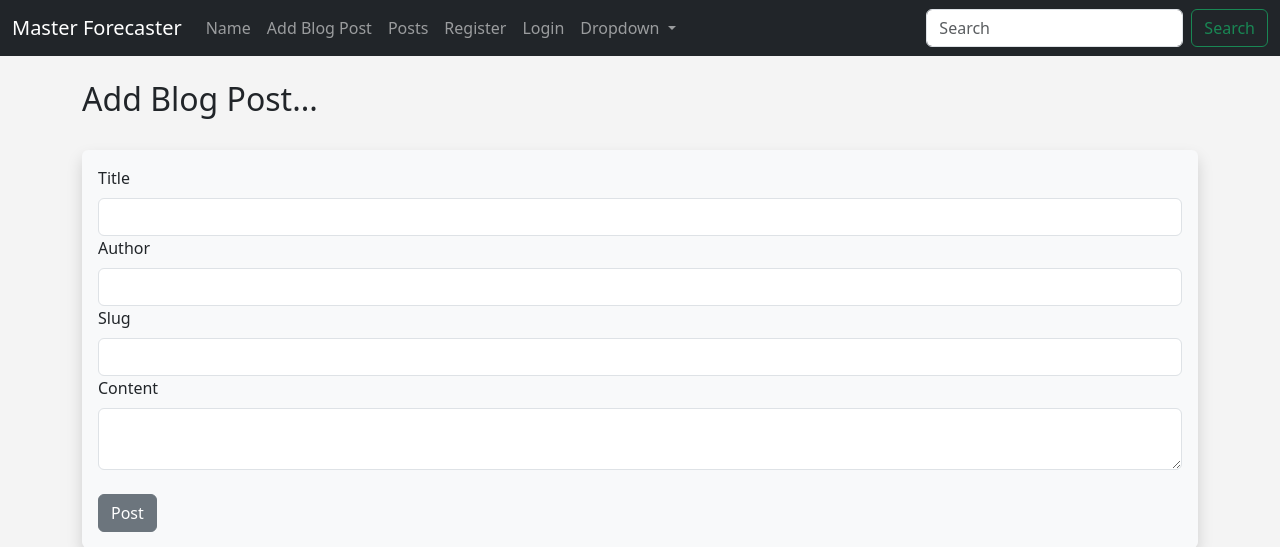
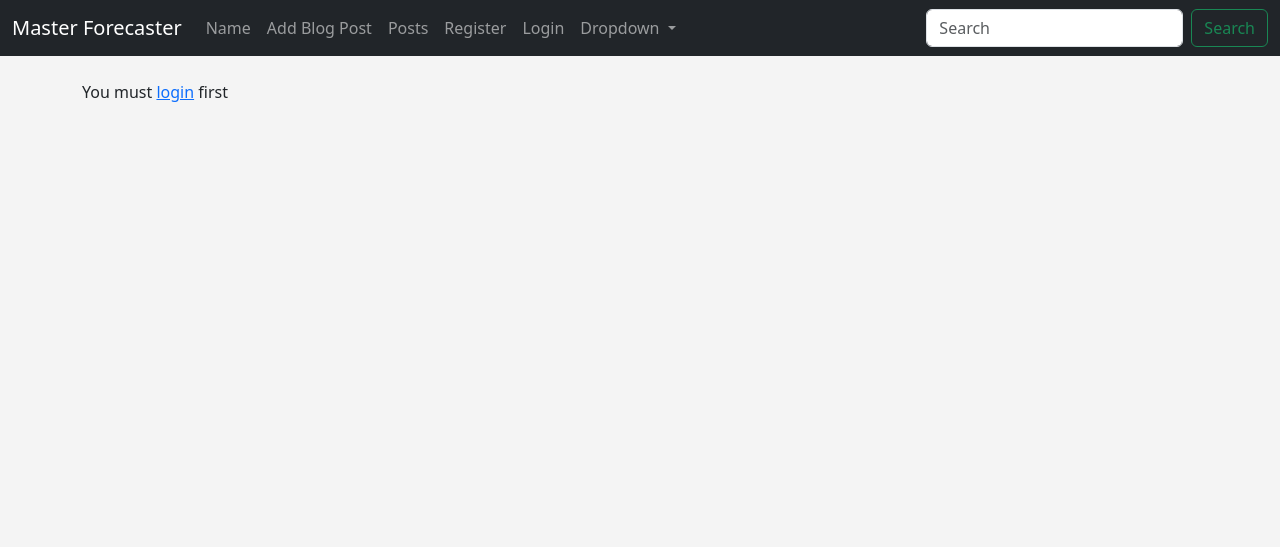
Before and after one commit to erlitx/master_forecaster, a Flask app: page /add_post in a window 1280 px wide. Shown: the top 547 px of the page. Run offline with Flask 2, Linux system fonts and the light colour scheme.

Commit message:
Codemy #24 complete

```diff
--- a/hello.py
+++ b/hello.py
@@ -151,6 +151,7 @@ def post(id):
     return render_template('post.html', post=post)
 
 @app.route('/posts/edit/<int:id>', methods=['GET', 'POST'])
+@login_required
 def edit_post(id):
     post = Posts.query.get_or_404(id)
     form = PostForm()
@@ -186,6 +187,7 @@ def delete_post(id):
         return render_template('posts.html', posts=posts)
 
 @app.route('/add_post', methods=['GET', 'POST'])
+#@login_required
 def add_post():
     form = PostForm()
     if form.validate_on_submit():
--- a/templates/add_post.html
+++ b/templates/add_post.html
@@ -9,6 +9,7 @@
     </div>
 {% endfor %}
 
+{% if current_user.is_authenticated %}
 <h2>Add Blog Post...</h2></br>
     <div class="shadow p-3 mb-5 bg-body-tertiary rounded">
         <form method="POST">
@@ -24,5 +25,8 @@
             <br/>
             {{ form.submit(class="btn btn-secondary") }}
         </form>
+{% else %}
+    <p>You must <a href="{{ url_for('login')}}">login</a> first</p>
+{% endif %}
 
 {% endblock %}
```
Also changed, not shown: templates/dashboard.html (line endings or trailing spaces).
